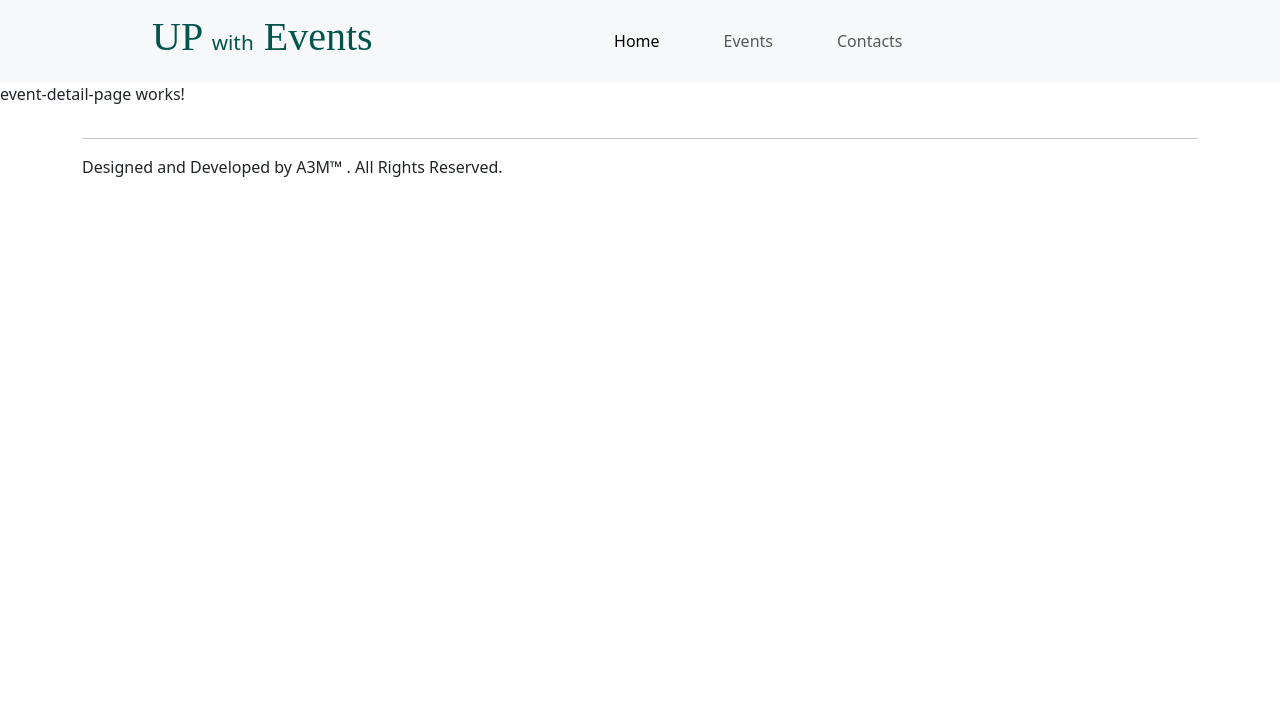
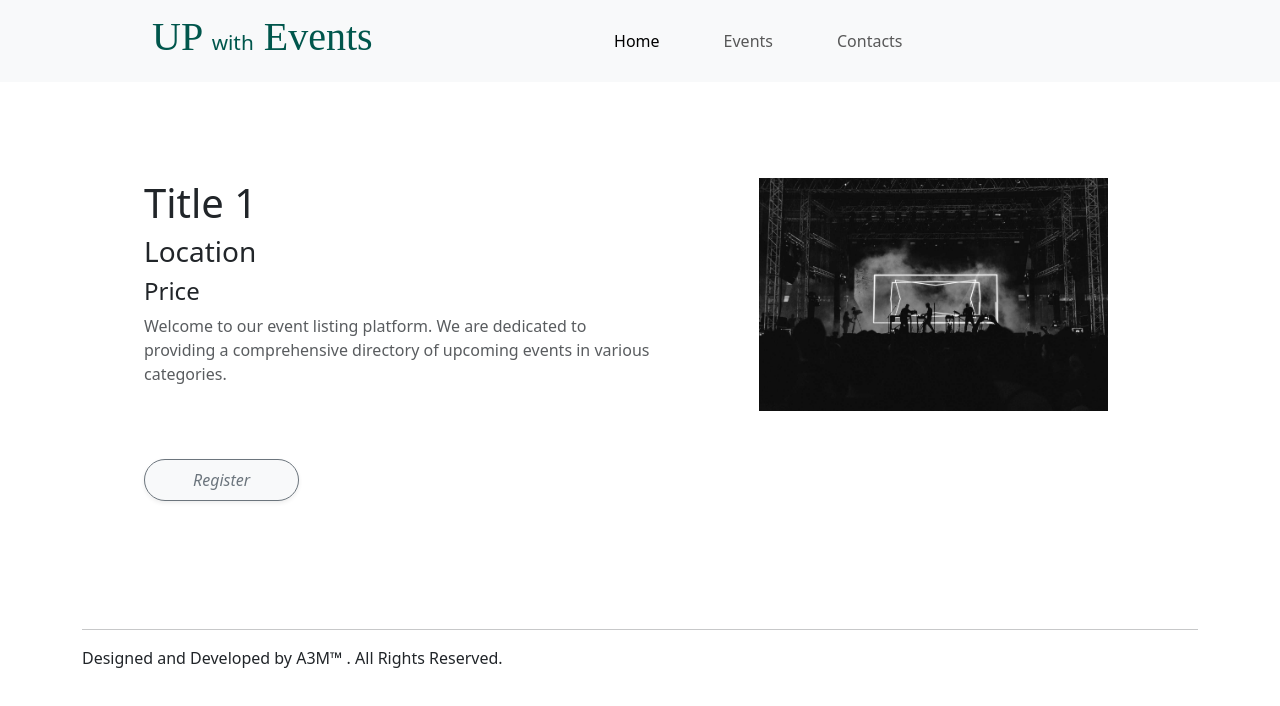
Before and after one commit to ebego/Event-Manager, an Angular app: page /event-detail/1 in a window 1280 px wide. Shown: the top 706 px of the page. Built offline with nearby package versions, Linux system fonts and the light colour scheme.

Commit message:
event detail page

```diff
--- a/src/app/pages/event-detail-page/event-detail-page.component.html
+++ b/src/app/pages/event-detail-page/event-detail-page.component.html
@@ -1 +1,18 @@
-<p>event-detail-page works!</p>
+<div class="bg-white px-5 py-5">
+  <div class="container px-5 py-5 mx-5">
+    <div class="row align-items-center mb-5">
+      <div class="col-lg-6 order-2 order-lg-1"><i class="fa fa-bar-chart fa-2x mb-3 text-primary"></i>
+        <h1 class="font-weight-light">Title 1</h1>
+        <h3 class="font-weight-light">Location</h3>
+        <h4 class="font-weight-light">Price</h4>
+        <p class="font-italic text-muted mb-4">Welcome to our event listing platform. We are dedicated to providing a comprehensive directory of upcoming events in various categories.
+         </div>
+      <div class="col-lg-5 px-5 mx-auto order-1 order-lg-2"><img src="assets/img.png" alt="" class="img-fluid mb-4 mb-lg-0"></div>
+    </div>
+    <p class="text-muted fst-italic color">
+      <a routerLink="/form" role="button" class="py-2 btn btn-light btn-outline-secondary px-5 rounded-pill shadow-sm">
+        Register
+      </a>
+    </p>
+  </div>
+</div>
```
